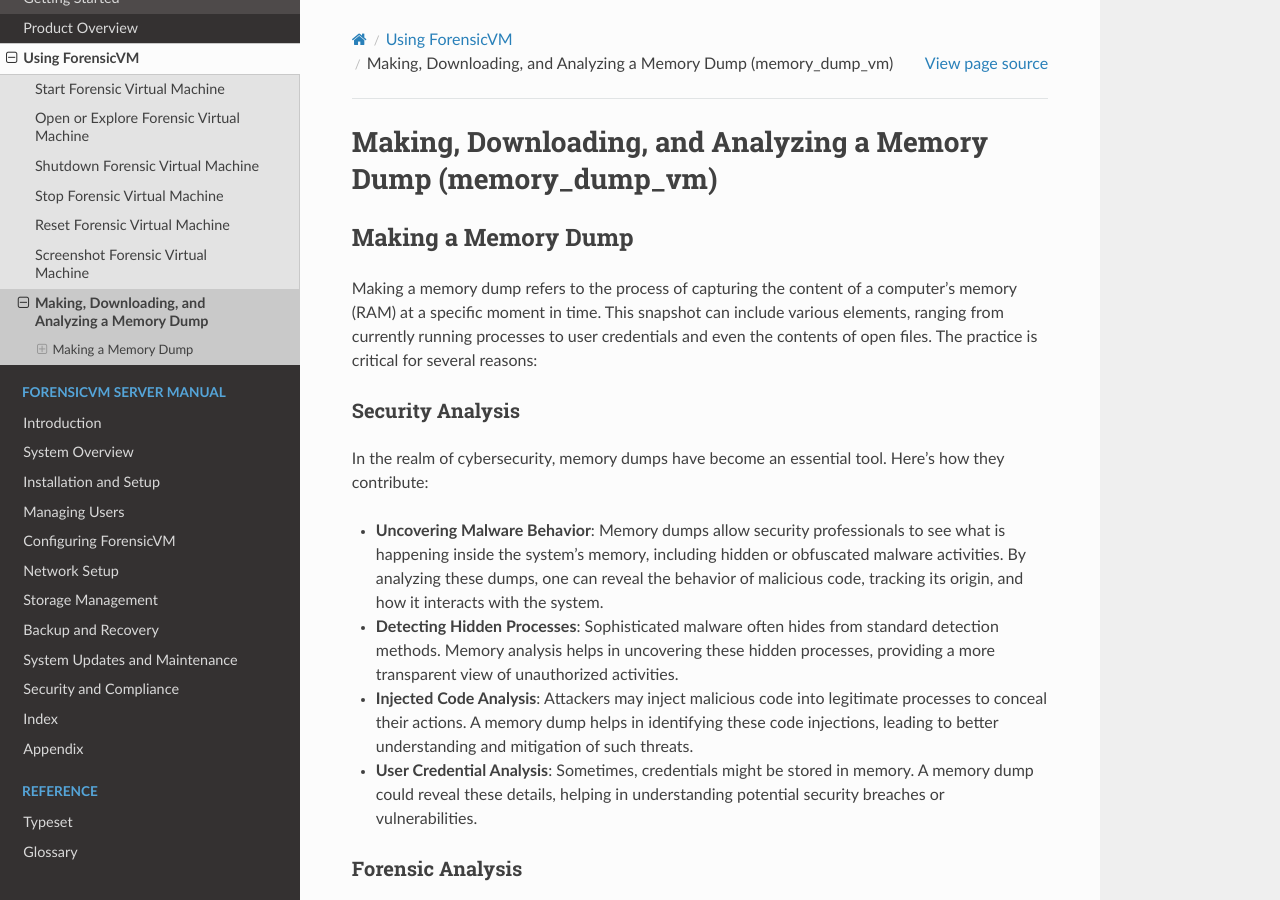
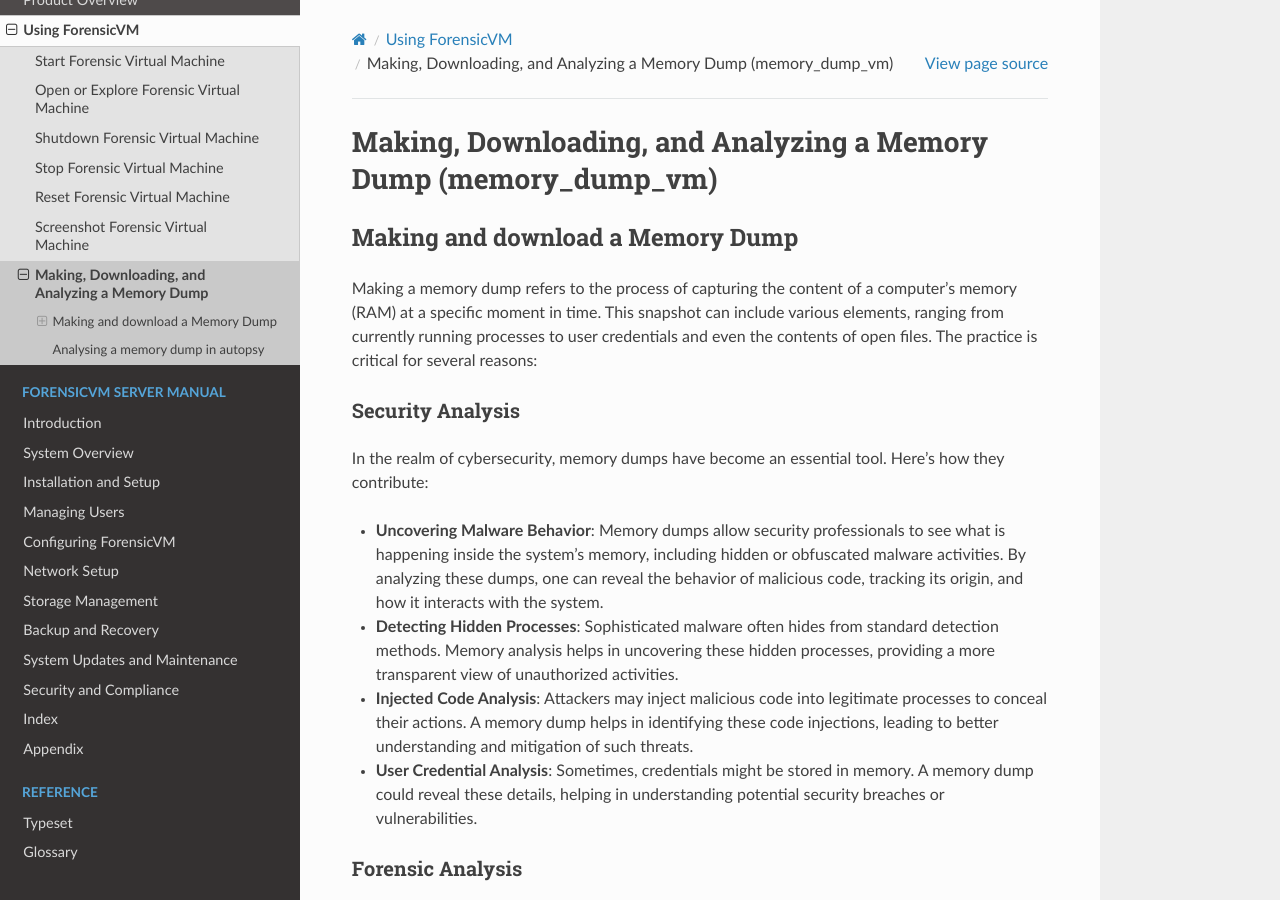
Before and after one commit to nunomourinho/ForensicVMServerAndClientDocs, a Sphinx documentation site: the page built from docs/user/memory_dump_vm.rst, in a window 1280 px wide and 900 px high. Built offline with Sphinx 7.4.7 and the Read the Docs theme 2.0.0, drawn with Linux system fonts in a browser that asks for light colours; pages that are not in the unit, such as notebooks, are missing from menus; some of the changed text lies outside the part shown.

Commit message:
Update memory_dump_vm.rst

```diff
--- a/docs/user/memory_dump_vm.rst
+++ b/docs/user/memory_dump_vm.rst
@@ -1,8 +1,8 @@
 Making, Downloading, and Analyzing a Memory Dump (memory_dump_vm)
 =================================================================
 
-Making a Memory Dump
-*********************
+Making and download a Memory Dump
+*********************************
 Making a memory dump refers to the process of capturing the content of a computer's memory (RAM) at a specific moment in time. This snapshot can include various elements, ranging from currently running processes to user credentials and even the contents of open files. The practice is critical for several reasons:
 
 Security Analysis
@@ -81,3 +81,7 @@
    :align: center
 
    Windows explorer open on the memory dump folder
+
+
+Analysing a memory dump in autopsy
+**********************************
```
